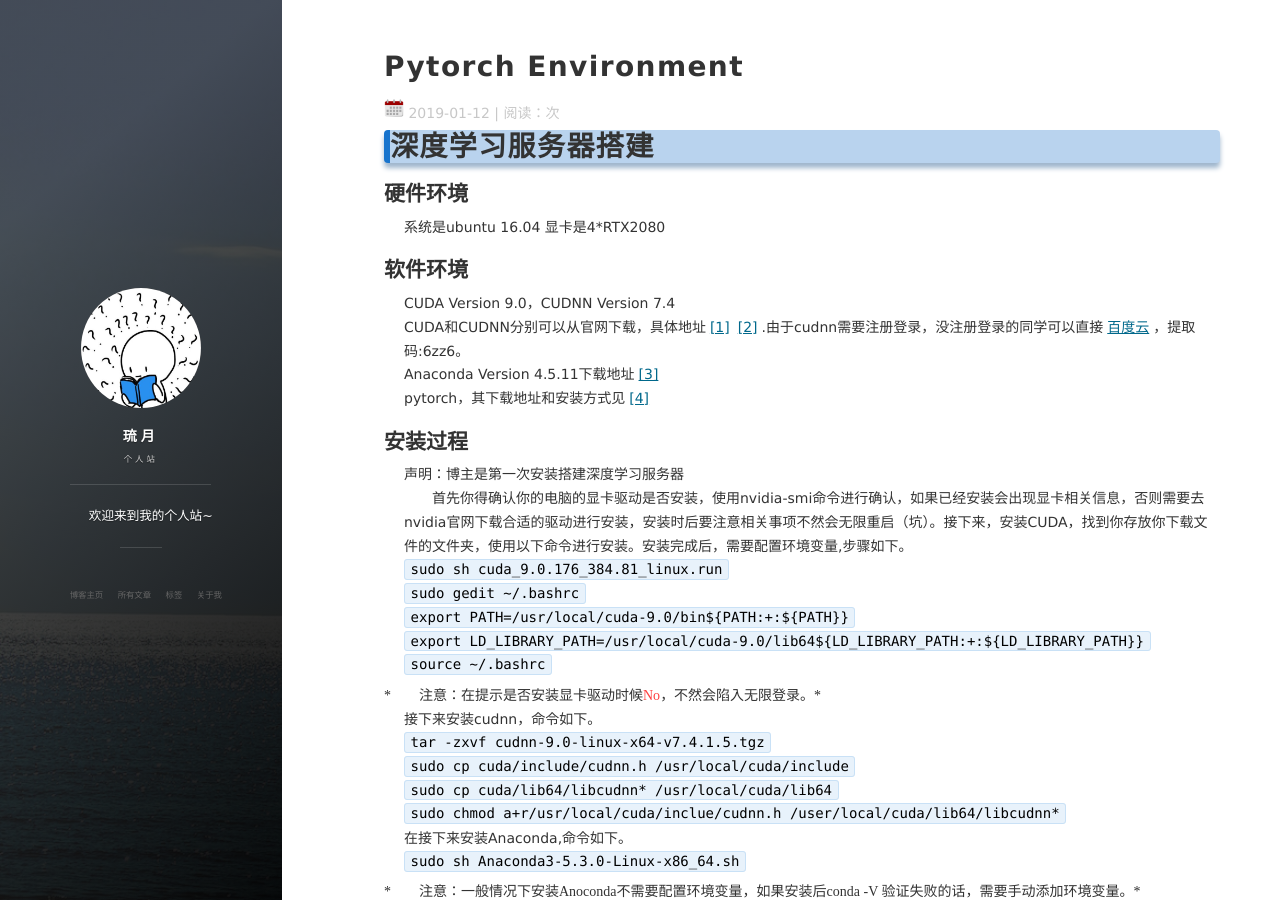
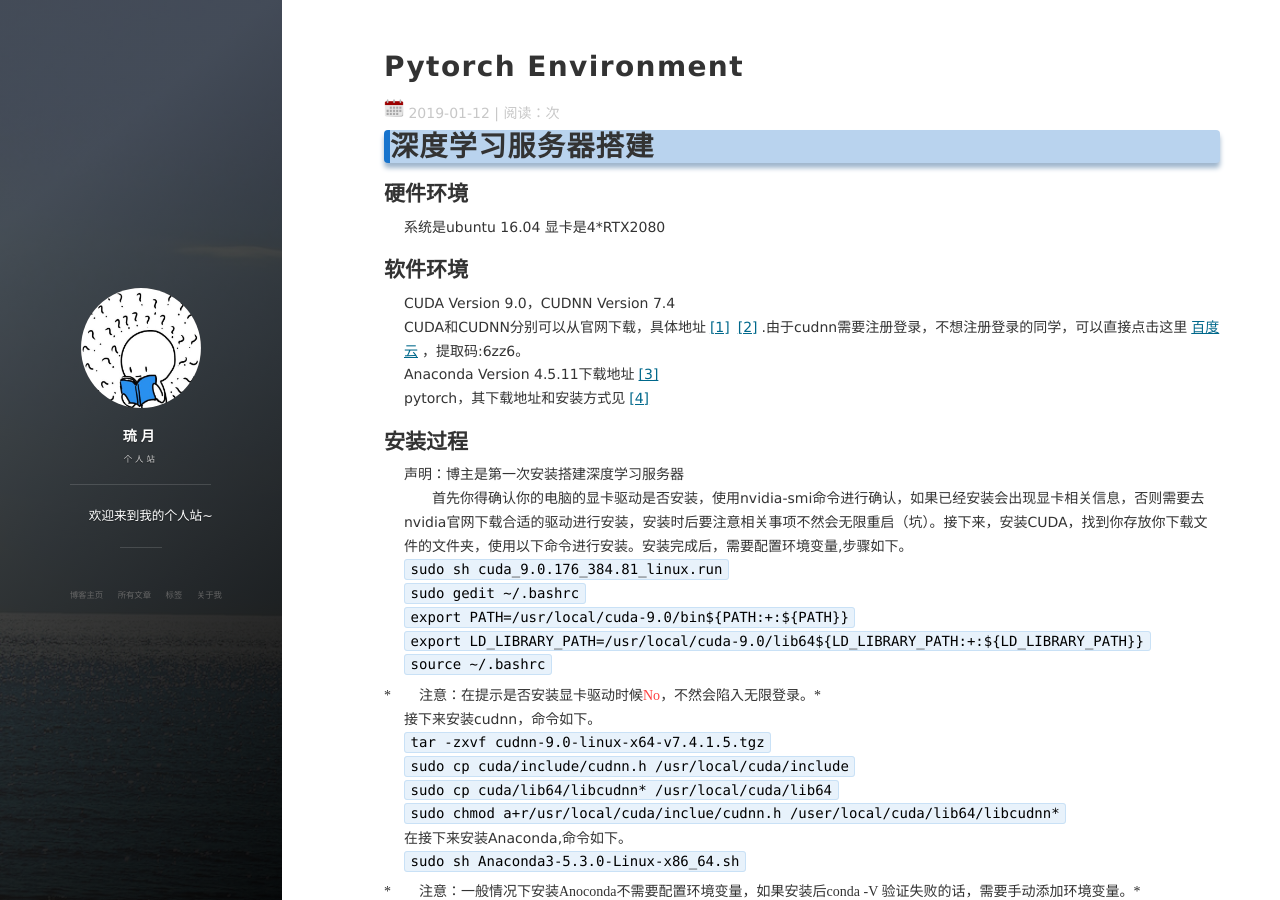
Before and after one commit to cuiguangwu/cuiguangwu.github.io, a Jekyll site: the page built from _posts/2019-1-12-pytorch-environment.md, in a window 1280 px wide and 900 px high. Built offline with Jekyll 4.4.1, drawn with Linux system fonts in a browser that asks for light colours; nearby versions of some CDN libraries; our own code applies the rules of GitHub Pages for plain Markdown files; comment, search, counter and statistics services are not loaded.

Commit message:
Update 2019-1-12-pytorch-environment.md

```diff
--- a/_posts/2019-1-12-pytorch-environment.md
+++ b/_posts/2019-1-12-pytorch-environment.md
@@ -3,7 +3,7 @@
 系统是ubuntu 16.04 显卡是4*RTX2080
 ## 软件环境 ##
 CUDA Version 9.0，CUDNN Version 7.4
-CUDA和CUDNN分别可以从官网下载，具体地址[[1]](https://developer.nvidia.com/cuda-90-download-archive "With a Title")[[2]](https://developer.nvidia.com/cudnn "With a Title").由于cudnn需要注册登录，没注册登录的同学可以直接[百度云](https://pan.baidu.com/s/1efrWr9Qn8pTu8vDJrSmCsg)，提取码:6zz6。
+CUDA和CUDNN分别可以从官网下载，具体地址[[1]](https://developer.nvidia.com/cuda-90-download-archive "With a Title")[[2]](https://developer.nvidia.com/cudnn "With a Title").由于cudnn需要注册登录，不想注册登录的同学，可以直接点击这里[百度云](https://pan.baidu.com/s/1efrWr9Qn8pTu8vDJrSmCsg)，提取码:6zz6。
 Anaconda Version 4.5.11下载地址[[3]](https://www.anaconda.com/download/)
 pytorch，其下载地址和安装方式见[[4]](https://pytorch.org/)
 ## 安装过程 ##
```
